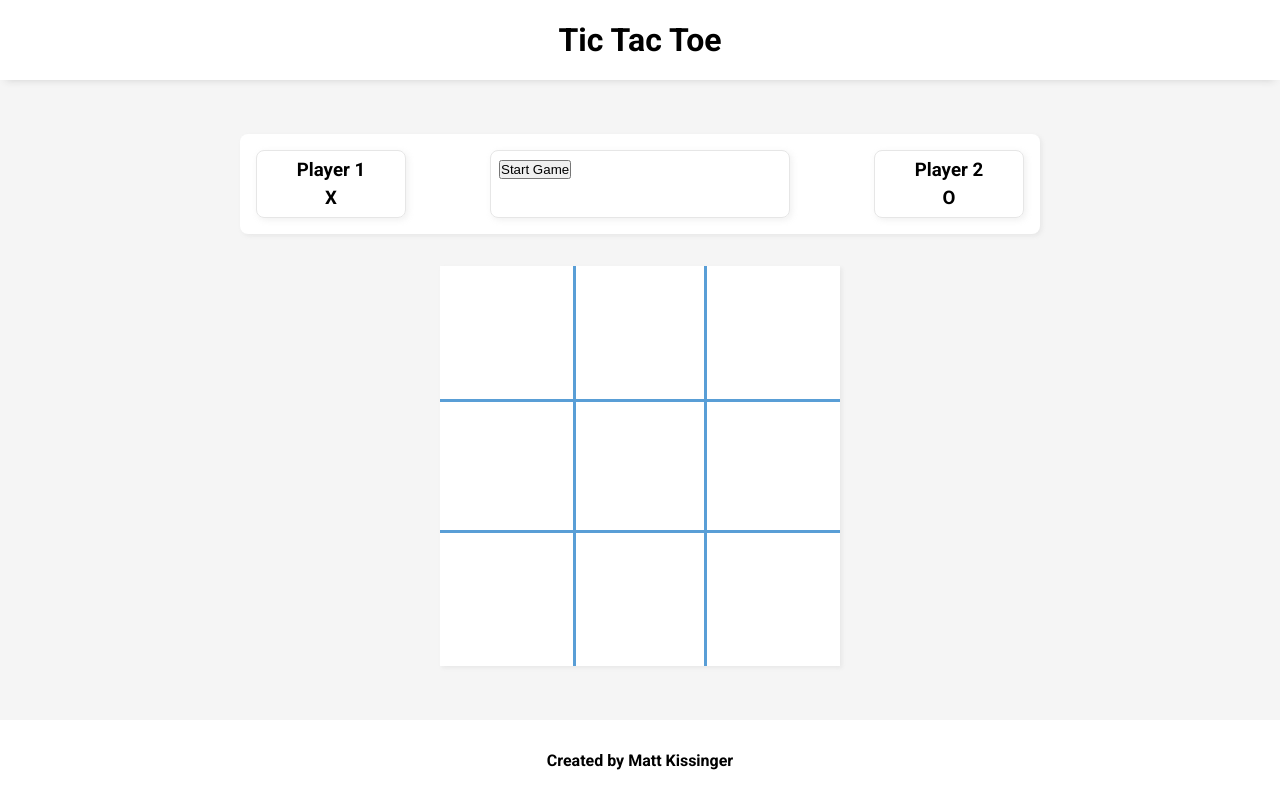
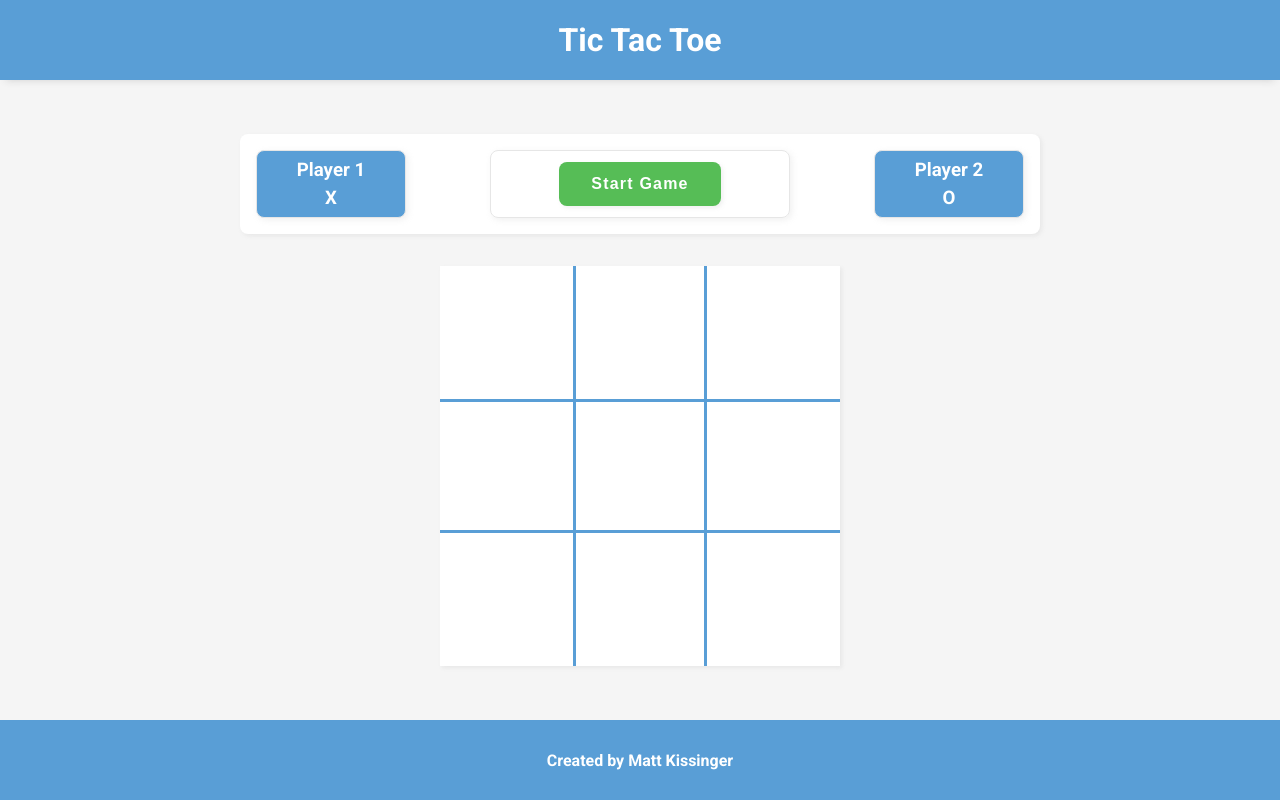
Before and after one commit to MatthewKissinger/Tic-Tac-Toe-Web-App, a plain HTML site: page index.html in a window 1280 px wide. Drawn offline with Linux system fonts and the light colour scheme.

Commit message:
added a start game button - mapped out method logic for gameController module

```diff
--- a/index.html
+++ b/index.html
@@ -20,7 +20,7 @@
             <div id="player1">
                 <h3>Player 1</h3>
             </div>
-            <div id="messageDisplay"></div>
+            <div id="messageDisplay" class="flex-center"></div>
             <div id="player2">
                 <h3>Player 2</h3>
             </div>
--- a/index.js
+++ b/index.js
@@ -1,4 +1,3 @@
-// To Do List
 
 // Player Factory Function
 const playerFactory = (name, token) => {
@@ -19,7 +18,6 @@ const playerFactory = (name, token) => {
 // Create 2 players
 const player1 = playerFactory('player1', 'X');
 const player2 = playerFactory('player2', 'O');
-
 
 // Gameboard Module: displays tiles that are clickable
 const gameBoard = (function() {
@@ -76,9 +74,7 @@ const gameBoard = (function() {
         e.target.innerText = `${player1.token}`;
         player1.addToMoves(e.target.getAttribute('data-tile'));
     }
-
 })();
-
 
 // Module that displays the player tokens and decides the turn order and outcome of the game
 const gameController = (function() {
@@ -91,7 +87,11 @@ const gameController = (function() {
     let messageDisplay = document.getElementById('messageDisplay');
 
     _render();
+
+    let gameStartBtn = document.getElementById('start-btn');
+
     // Bind Events
+    gameStartBtn.addEventListener('click', gameStart);
 
     // Methods
     function _render() {
@@ -106,8 +106,36 @@ const gameController = (function() {
         player2Display.append(player2Token);
 
         let gameStartBtn = document.createElement('button');
+        gameStartBtn.setAttribute('id', 'start-btn');
         gameStartBtn.innerText = `Start Game`;
 
         messageDisplay.appendChild(gameStartBtn);
     }
+
+    function gameStart() {
+        gameStartBtn.classList.add('hide');
+
+        let randomFirstPlay = Math.floor(Math.random() * 10) + 1;
+        console.log(randomFirstPlay);
+
+        if (randomFirstPlay <= 5) {
+            player1.isTurn = true;
+        } else {
+            player2.isTurn = true;
+        }
+    }
+
+    // set Player Turn method -- include random turn order if player.moveArrays are length 0
+    // also set marker symbol based on who's turn it is
+
+    // Display Player Turn method
+
+    // play turn method
+
+    // check for win method
+
+    // Display Winner or Draw method
+
+    // reset gameBoard and player moveArrays method -- bring up a button that asks if they want to play another game
+
 })();
--- a/style.css
+++ b/style.css
@@ -25,6 +25,8 @@ body {
 }
 
 header {
+    background-color: rgb(89, 158, 214);
+    color: white;
     position: relative;
     box-shadow: 0px 6px 8px -6px rgb(207, 207, 207);
 }
@@ -54,6 +56,8 @@ main {
 }
 
 #player1, #player2 {
+    background-color: rgb(89, 158, 214);
+    color: white;
     width: 150px;
     display: flex;
     flex-direction: column;
@@ -64,6 +68,26 @@ main {
 #messageDisplay {
     width: 300px;
 }
+
+#start-btn {
+    padding: .8rem 2rem;
+    border: none;
+    border-radius: 8px;
+    box-shadow: rgba(180, 180, 180, 0.2) 2px 2px 4px 0px;
+    background-color: rgb(86, 189, 86);
+    color: white;
+    font-weight: 700;
+    font-size: 1rem;
+    letter-spacing: 1.2px;
+    cursor: pointer;
+}
+
+#start-btn:hover {
+    background-color: white;
+    color: rgb(86, 189, 86);
+    border: 1px solid rgb(86, 189, 86);
+}
+
 
 #game-board {
     background-color: white;
@@ -89,6 +113,8 @@ main {
 }
 
 footer {
+    background-color: rgb(89, 158, 214);
+    color: white;
     font-size: 1rem;
     font-weight: 700;
 }
```
